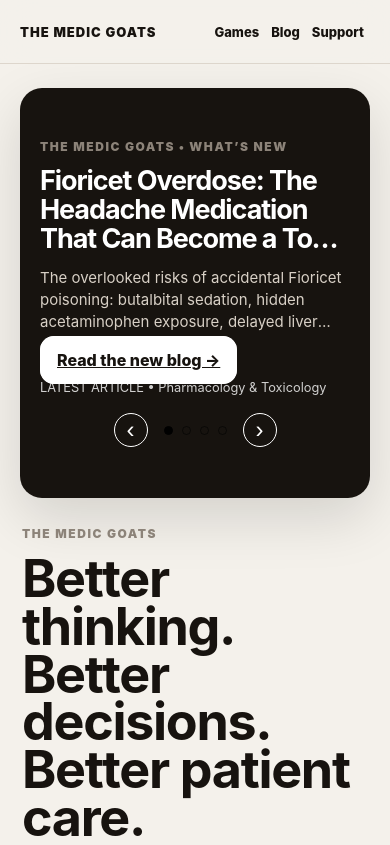
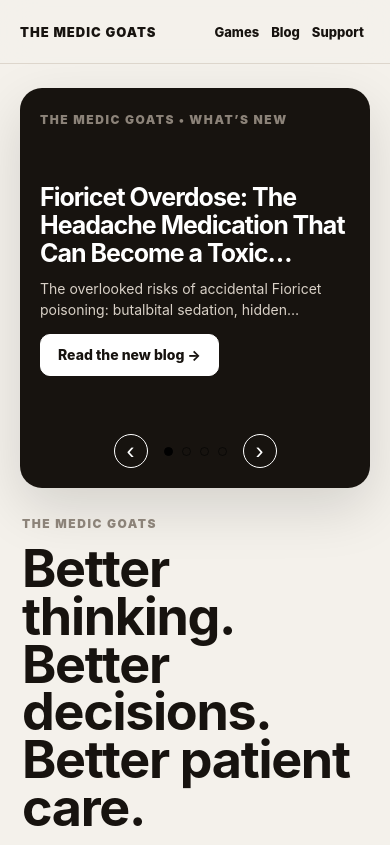
Before and after one commit to trajuanwhite/themedicgoats, a plain HTML site: page index.html in a window 390 px wide. Shown: the top 845 px of the page. Drawn offline with nearby package versions, Linux system fonts and the light colour scheme.

Commit message:
Repair mobile homepage slides: consistent layout and unclipped CTAs

```diff
--- a/styles.css
+++ b/styles.css
@@ -382,3 +382,15 @@ footer .medic-instagram-link{flex-shrink:0;margin:0;min-height:40px}
 @media(max-width:700px){#homeFeatureHero.blog-day-hero,#homeFeatureHero.blog-day-hero.giveaway-active{height:390px;min-height:390px;padding:28px 24px}#homeFeatureHero.blog-day-hero h1,#homeFeatureHero.blog-day-hero.giveaway-active h1{font-size:clamp(27px,7vw,36px);-webkit-line-clamp:3}#homeFeatureHero.blog-day-hero p,#homeFeatureHero.blog-day-hero.giveaway-active p{font-size:15px;-webkit-line-clamp:3}#homeFeatureHero.blog-day-hero .home-feature-controls{margin-top:18px}}
 @media(max-width:390px){#homeFeatureHero.blog-day-hero,#homeFeatureHero.blog-day-hero.giveaway-active{height:410px;min-height:410px;padding:22px 20px}#homeFeatureHero.blog-day-hero h1,#homeFeatureHero.blog-day-hero.giveaway-active h1{font-size:27px}}
 @media(prefers-reduced-motion:reduce){#homeFeatureHero #whatsNewFeature{transition:none;transform:none}}
+
+/* Mobile carousel repair: fixed card, balanced content, no clipped buttons. */
+#homeFeatureHero.blog-day-hero,#homeFeatureHero.blog-day-hero.giveaway-active{display:grid;grid-template-rows:auto minmax(0,1fr) auto;align-content:stretch;justify-content:stretch;gap:0;overflow:hidden}
+#homeFeatureHero #homeFeatureKicker{align-self:end}
+#homeFeatureHero #whatsNewFeature,#homeFeatureHero #dailyBlogFeature,#homeFeatureHero #gamesFeature,#homeFeatureHero #giveawayFeature{align-self:center;overflow:visible;min-width:0;max-width:100%}
+#homeFeatureHero.blog-day-hero h1,#homeFeatureHero.blog-day-hero.giveaway-active h1{display:-webkit-box;-webkit-box-orient:vertical;-webkit-line-clamp:3;overflow:hidden;line-height:1.14;max-width:100%;margin:8px 0 12px}
+#homeFeatureHero.blog-day-hero p,#homeFeatureHero.blog-day-hero.giveaway-active p{display:-webkit-box;-webkit-box-orient:vertical;-webkit-line-clamp:2;overflow:hidden;line-height:1.45;margin:0 0 15px}
+#homeFeatureHero.blog-day-hero a.btn{display:inline-flex!important;align-items:center;justify-content:center;max-width:100%;width:fit-content;min-height:42px;padding:10px 17px;line-height:1.25;text-decoration:none;white-space:normal;border-radius:10px;font-size:14px;box-sizing:border-box}
+#homeFeatureHero #whatsNewPagination{display:none}
+#homeFeatureHero.blog-day-hero .home-feature-controls,#homeFeatureHero.blog-day-hero.giveaway-active .home-feature-controls{align-self:center;margin-top:0;padding-top:12px}
+@media(max-width:700px){#homeFeatureHero.blog-day-hero,#homeFeatureHero.blog-day-hero.giveaway-active{height:390px;min-height:390px;padding:27px 24px 22px}#homeFeatureHero.blog-day-hero h1,#homeFeatureHero.blog-day-hero.giveaway-active h1{font-size:clamp(25px,6.4vw,32px);line-height:1.12;-webkit-line-clamp:3}#homeFeatureHero.blog-day-hero p,#homeFeatureHero.blog-day-hero.giveaway-active p{font-size:14px;-webkit-line-clamp:2;margin-bottom:14px}#homeFeatureHero.blog-day-hero .daily-blog-category{margin-top:5px;font-size:11px}#homeFeatureHero.blog-day-hero .home-feature-controls{padding-top:10px}}
+@media(max-width:390px){#homeFeatureHero.blog-day-hero,#homeFeatureHero.blog-day-hero.giveaway-active{height:400px;min-height:400px;padding:24px 20px 20px}#homeFeatureHero.blog-day-hero h1,#homeFeatureHero.blog-day-hero.giveaway-active h1{font-size:25px}}
```
